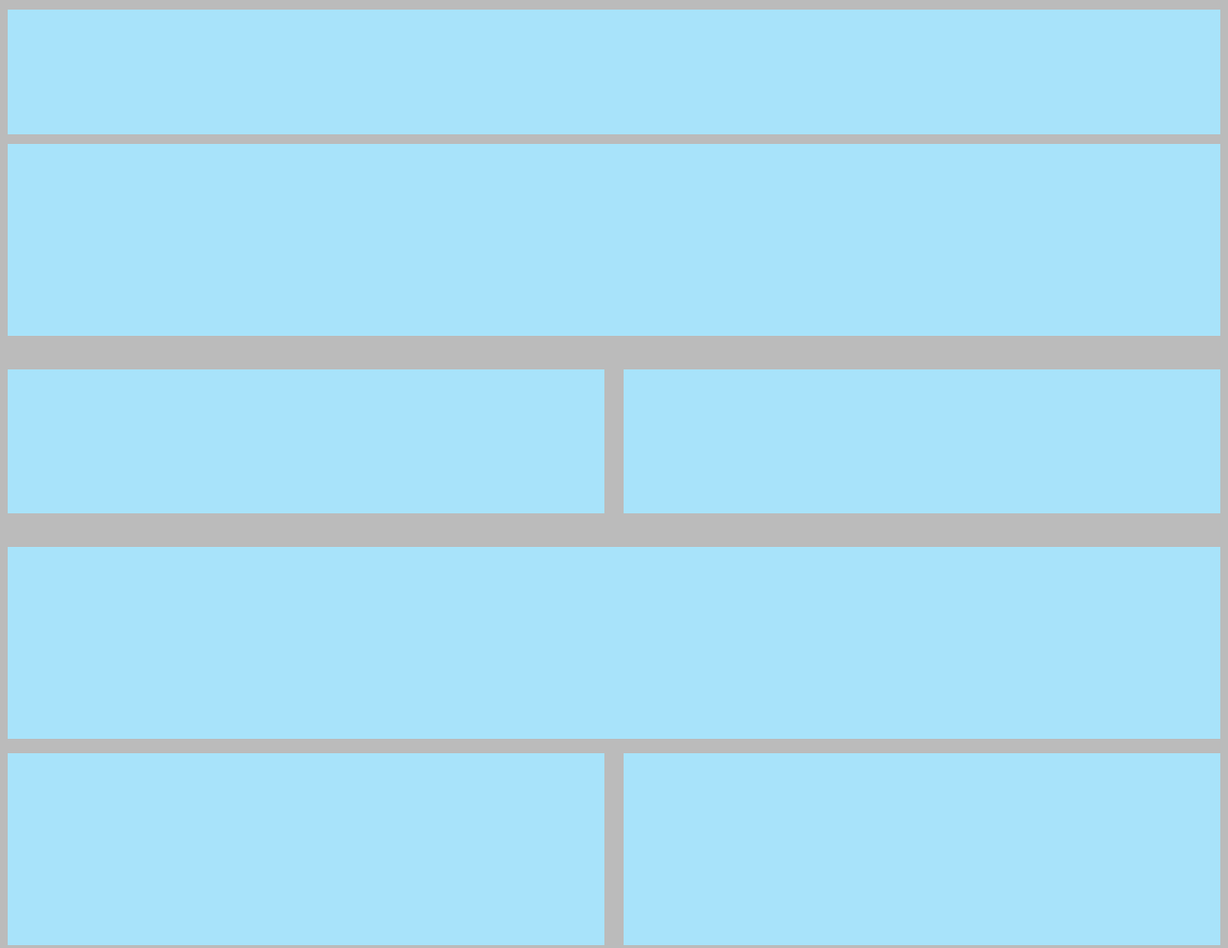
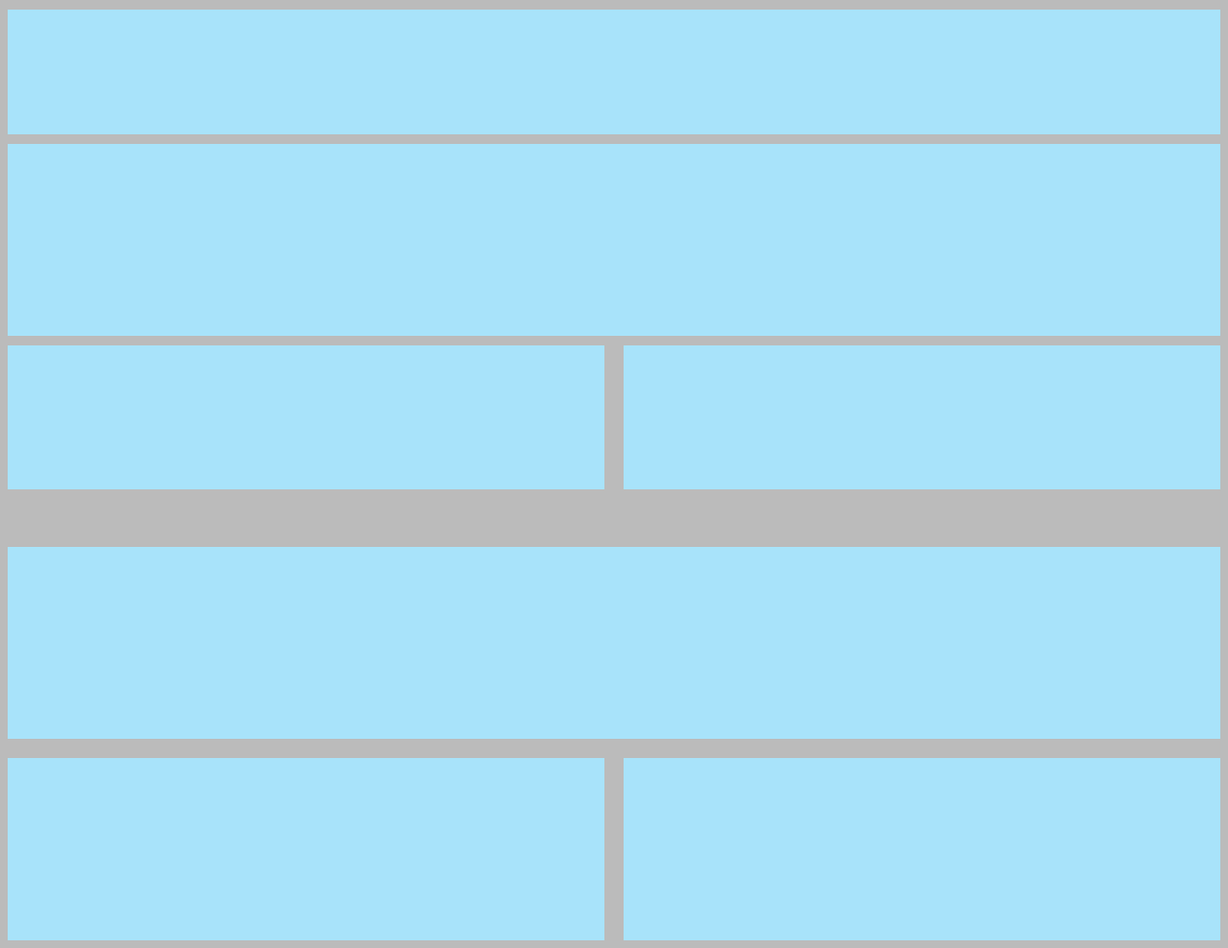
Before and after one commit to MikeDev206/KatasIntroALaWebDevF, a plain HTML site: page Ejercicio4CSS-BoxModelandFLoats/index.html in a window 1280 px wide. Shown: the whole page at 96% size. Drawn offline with Linux system fonts and the light colour scheme.

Commit message:
disculpe la confusión, creí que no usaríamos flex y grid pero ya esta con floats este ejercicio

```diff
--- a/Ejercicio4CSS-BoxModelandFLoats/styles/main.css
+++ b/Ejercicio4CSS-BoxModelandFLoats/styles/main.css
@@ -4,54 +4,51 @@ body {
 
 .box {
 	background-color: #a8e3fa;
+	box-sizing: border-box;
 }
 
 .chico-azul {
-	display: flex;
-	justify-content: center;
-	align-items: center;
 	width: 100%;
 	height: 130px;
 	margin: 10px auto;
 }
 
 .grande-azul {
-	display: flex;
-	justify-content: center;
-	align-items: center;
 	width: 100%;
 	height: 200px;
 	margin: 10px auto;
 }
 
 .box-container {
-	display: flex;
-	justify-content: space-between;
-	align-items: center;
 	width: 100%;
 	height: 200px;
+	overflow: auto;
 }
 
 .mediano-azul-margin-derecho {
-	width: 50%;
+	float: left;
+	width: calc(50% - 10px);
 	height: 150px;
-	margin: 0 10px 0 0;
+	margin-right: 10px;
 }
 
 .mediano-azul-margin-izquierdo {
-	width: 50%;
+	float: right;
+	width: calc(50% - 10px);
 	height: 150px;
-	margin: 0 0 0 10px;
+	margin-left: 10px;
 }
 
 .mediano-azul-margin-derecho-abajo {
-	width: 50%;
+	float: left;
+	width: calc(50% - 10px);
 	height: 200px;
 	margin: 10px 10px 0 0;
 }
 
 .mediano-azul-margin-izquierdo-abajo {
-	width: 50%;
+	float: right;
+	width: calc(50% - 10px);
 	height: 200px;
 	margin: 10px 0 0 10px;
 }
```
